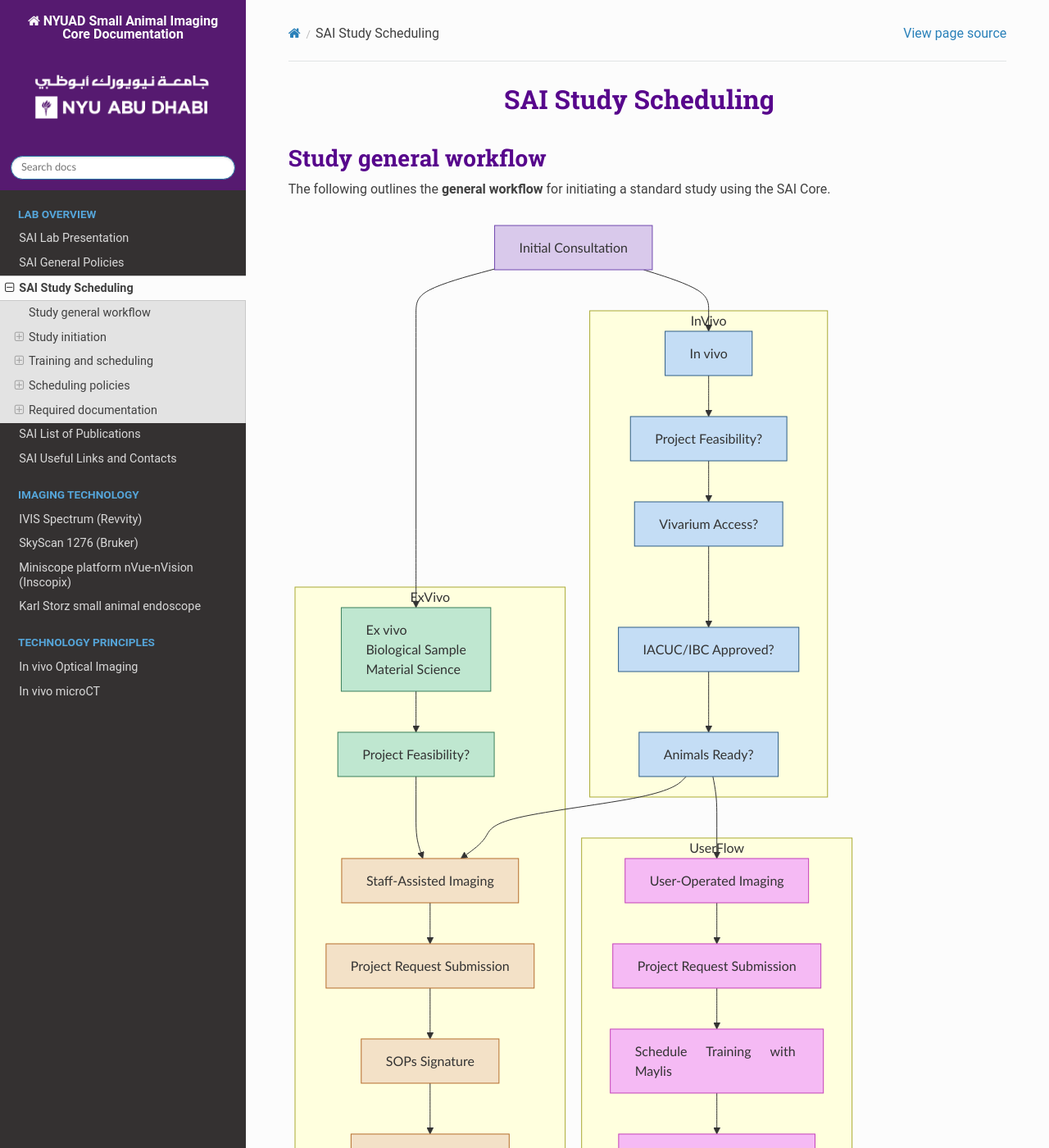
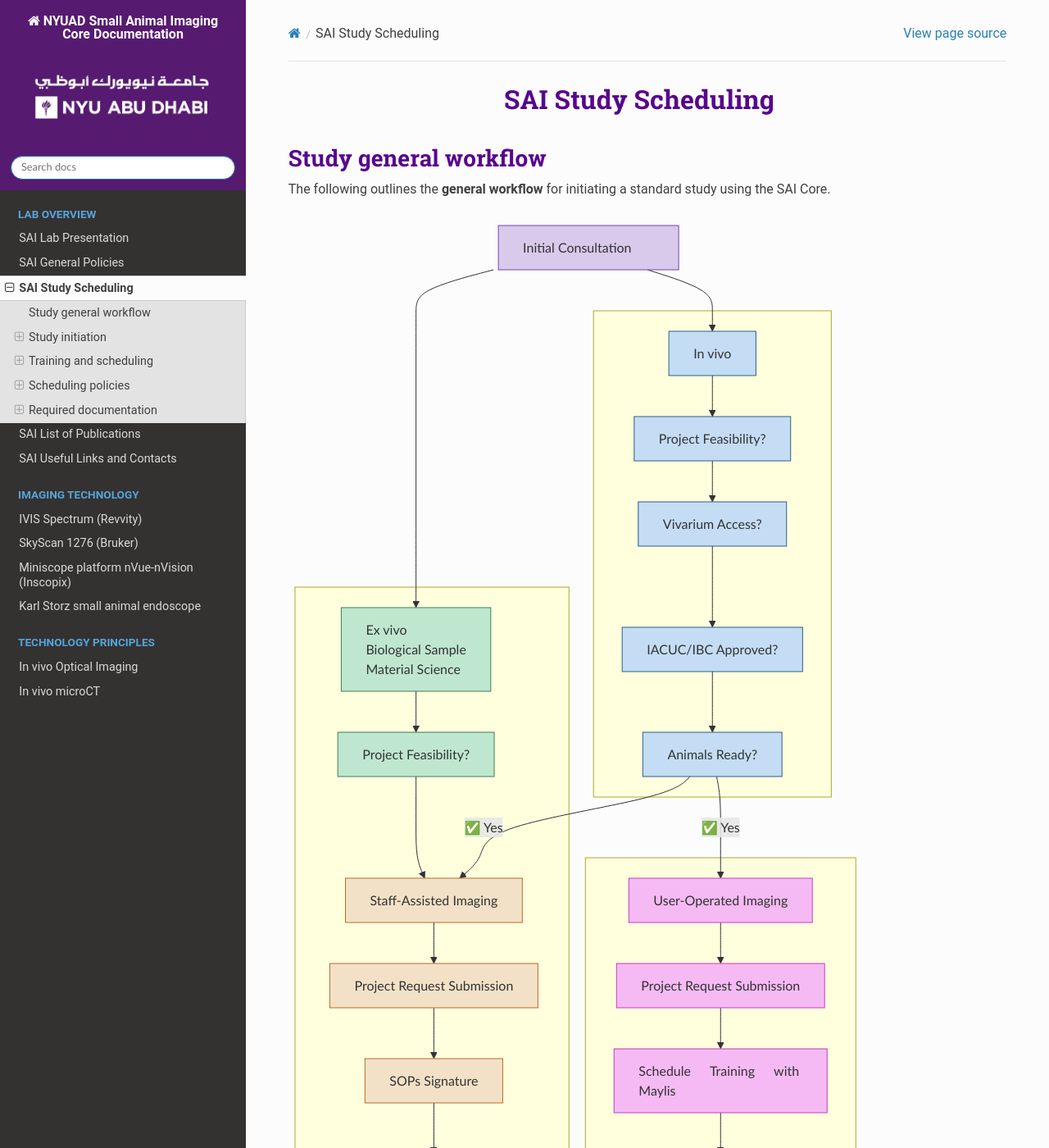
Before and after one commit to BioMedicalImaging-Core-NYUAD/smallanimalimaging-lab-documentation, a Sphinx documentation site: the page built from docs/source/1-lab-overview/SAI_scheduling.rst, in a window 1280 px wide and 1400 px high. Shown: the whole window at 82% size. Built offline with Sphinx 7.4.7 and the Read the Docs theme 3.1.0, drawn with Linux system fonts in a browser that asks for light colours; some of the changed lines change nothing that is shown.

Commit message:
font, styling

```diff
--- a/docs/source/1-lab-overview/SAI_scheduling.rst
+++ b/docs/source/1-lab-overview/SAI_scheduling.rst
@@ -7,20 +7,21 @@
 
 .. mermaid::
 
-   graph TD
+    graph TD
 
     %% Styles
-    classDef consult fill:#d9c9eb,stroke:#7148af,stroke-width:1px;
-    classDef exvivo fill:#bfe7d0,stroke:#3a7f5c,stroke-width:1px;
-    classDef invivo fill:#c4ddf5,stroke:#2f5e87,stroke-width:1px;
-    classDef staff fill:#f3e1c7,stroke:#b56d2d,stroke-width:1px;
-    classDef user fill:#f5baf4,stroke:#c441ba,stroke-width:1px;
+    classDef consult fill:#d9c9eb,stroke:#7148af,stroke-width:1px;       %% Lavender purple for initial step
+    classDef exvivo fill:#bfe7d0,stroke:#3a7f5c,stroke-width:1px;        %% Light sage green
+    classDef invivo fill:#c4ddf5,stroke:#2f5e87,stroke-width:1px;        %% Light steel blue
+    classDef staff fill:#f3e1c7,stroke:#b56d2d,stroke-width:1px;         %% Soft beige
+    classDef user fill:#f5baf4,stroke:#c441ba,stroke-width:1px;          %% Bubblegum pink with magenta border
 
     %% Central node
     A["Initial Consultation"]:::consult
+    style A width:220px
 
-    %% Subgraph: Ex Vivo
-    subgraph ExVivo
+    %% Subgraph: Ex Vivo Flow
+    subgraph ExVivo[ ]
         B["Ex vivo<br>Biological Sample<br>Material Science"]:::exvivo
         D1["Project Feasibility?"]:::exvivo
         E["Staff-Assisted Imaging"]:::staff
@@ -32,8 +33,8 @@
         K["Data Analysis"]:::staff
     end
 
-    %% Subgraph: In Vivo
-    subgraph InVivo
+    %% Subgraph: In Vivo Flow
+    subgraph InVivo[ ]
         C["In vivo"]:::invivo
         L1["Project Feasibility?"]:::invivo
         M["Vivarium Access?"]:::invivo
@@ -41,8 +42,8 @@
         O["Animals Ready?"]:::invivo
     end
 
-    %% Subgraph: User Operated
-    subgraph UserFlow
+    %% Subgraph: User-Operated Flow
+    subgraph UserOperated[ ]
         P["User-Operated Imaging"]:::user
         Q["Project Request Submission"]:::user
         R["Schedule Training with Maylis"]:::user
@@ -62,12 +63,12 @@
     E --> F --> G --> H --> I --> J --> K
 
     C --> L1 --> M --> N --> O
-    O --> E
-    O --> P
+    O --✅ Yes --> E
+    O --✅ Yes --> P
 
     P --> Q --> R --> S --> T --> U --> V --> W --> X
 
-    %% Links
+    %% Clickable Nodes
     click A "mailto:maylis.boitet@nyu.edu"
     click Q "https://forms.gle/d3xRyphopVUj6PwW6"
     click S "https://docs.google.com/forms/d/e/1FAIpQLScLW1MOvo-9aAwX2_04FcyLGPR9xtDso9hu9SEixUy2VzuAiw/viewform"
```
